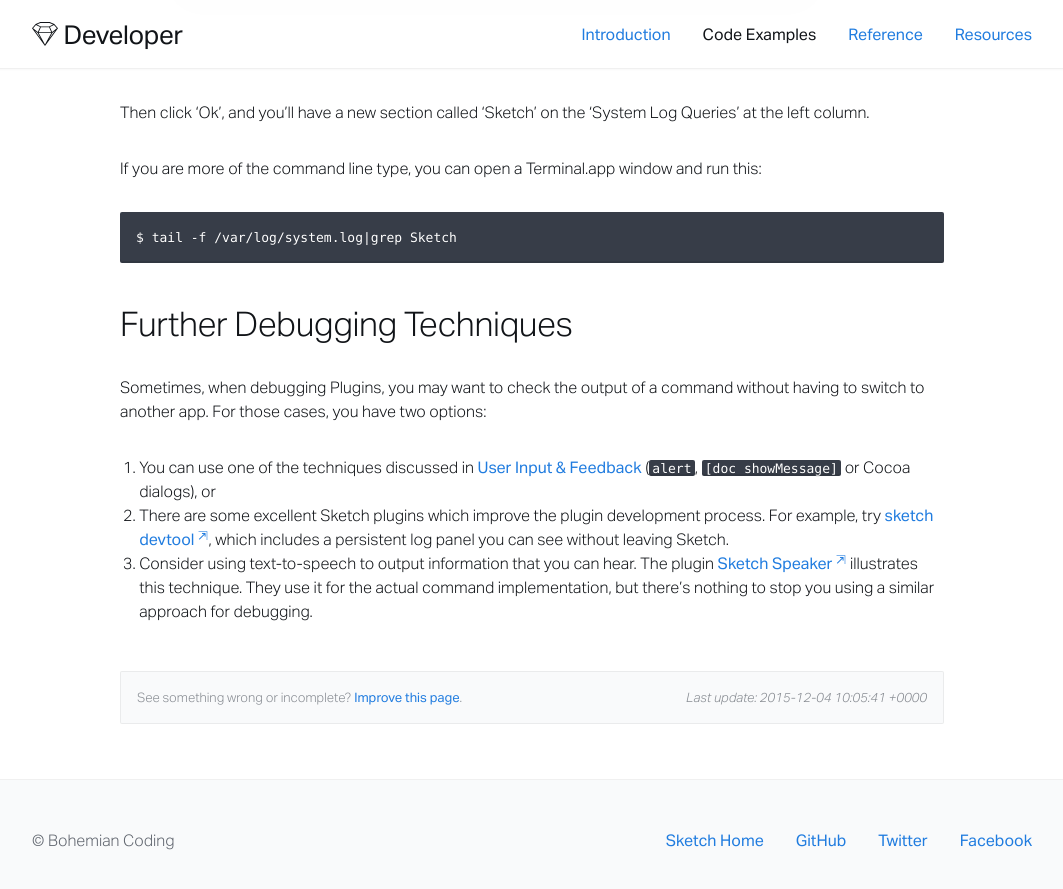
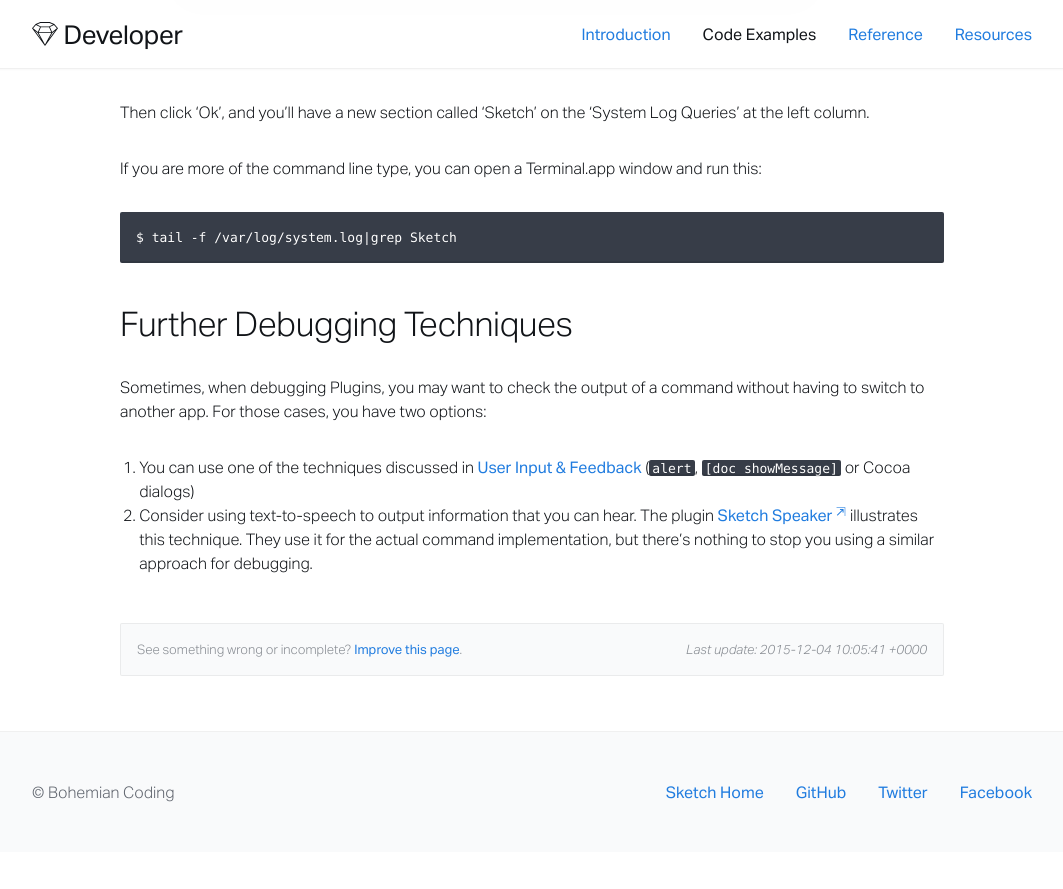
Before and after one commit to matt-curtis/developer.sketchapp.com, a Jekyll site: the page built from _code-examples/03-debugging.md, in a window 1280 px wide and 900 px high, scrolled down 2044 px. Shown: the top 889 px of the window, without its empty margins (108-1171 px from the left). Built offline with Jekyll 4.4.1, drawn with Linux system fonts in a browser that asks for light colours; nearby versions of some CDN libraries; Markdown is read by kramdown in place of the engine named in the settings; after the commit the page ends 2896 px from its top, so only the background shows below that.

Commit message:
Update 03-debugging.md
1. Remove "or"
2. Remove  Further Debugging Techniques > 2. Sketch Devtool is no longer support the new version of Sketch.

```diff
--- a/_code-examples/03-debugging.md
+++ b/_code-examples/03-debugging.md
@@ -49,6 +49,5 @@ $ tail -f /var/log/system.log|grep Sketch
 
 Sometimes, when debugging Plugins, you may want to check the output of a command without having to switch to another app. For those cases, you have two options:
 
-1. You can use one of the techniques discussed in [User Input & Feedback](/code-examples/user-interaction/) (`alert`, `[doc showMessage]` or Cocoa dialogs), or
-2. There are some excellent Sketch plugins which improve the plugin development process. For example, try [sketch devtool](https://github.com/turbobabr/sketch-devtools), which includes a persistent log panel you can see without leaving Sketch.
-3. Consider using text-to-speech to output information that you can hear. The plugin [Sketch Speaker](https://github.com/marcosvidal/sketch-speaker ) illustrates this technique. They use it for the actual command implementation, but there's nothing to stop you using a similar approach for debugging.
+1. You can use one of the techniques discussed in [User Input & Feedback](/code-examples/user-interaction/) (`alert`, `[doc showMessage]` or Cocoa dialogs)
+2. Consider using text-to-speech to output information that you can hear. The plugin [Sketch Speaker](https://github.com/marcosvidal/sketch-speaker ) illustrates this technique. They use it for the actual command implementation, but there's nothing to stop you using a similar approach for debugging.
```
